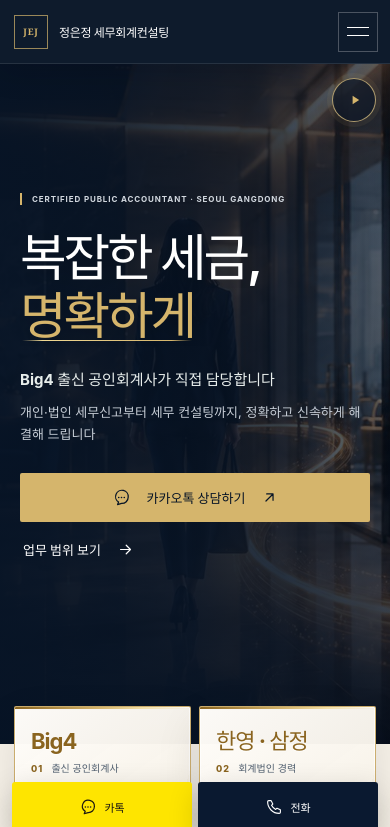
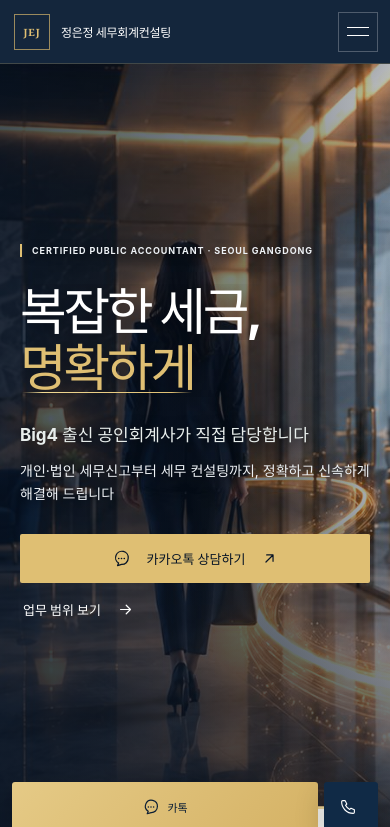
Before and after one commit to eunjungjung33/veritax, a React (Vite) app: page / in a window 390 px wide. Shown: the top 827 px of the page. Built offline with nearby package versions, Linux system fonts and the light colour scheme.

Commit message:
feat: brighten mobile experience

```diff
--- a/src/components/HeroFilm.tsx
+++ b/src/components/HeroFilm.tsx
@@ -10,9 +10,17 @@ type UserPlaybackChoice = "none" | "play" | "pause";
 
 const HERO_PLAYBACK_RATE = 0.7;
 
+function canAutoPlayHero() {
+  if (typeof window === "undefined" || typeof navigator === "undefined") return false;
+
+  const reducedMotion = window.matchMedia("(prefers-reduced-motion: reduce)");
+  const connection = (navigator as NavigatorWithConnection).connection;
+  return !reducedMotion.matches && connection?.saveData !== true;
+}
+
 export function HeroFilm() {
   const videoRef = useRef<HTMLVideoElement>(null);
-  const [autoEligible, setAutoEligible] = useState(false);
+  const [autoEligible, setAutoEligible] = useState(canAutoPlayHero);
   const [userChoice, setUserChoice] = useState<UserPlaybackChoice>("none");
   const [isPlaying, setIsPlaying] = useState(false);
   const [hasPresentedFrame, setHasPresentedFrame] = useState(false);
@@ -20,23 +28,20 @@ export function HeroFilm() {
   const [hasError, setHasError] = useState(false);
 
   useEffect(() => {
-    const wideScreen = window.matchMedia("(min-width: 769px)");
     const reducedMotion = window.matchMedia("(prefers-reduced-motion: reduce)");
     const connection = (navigator as NavigatorWithConnection).connection;
 
     const updatePlayback = () => {
-      const canAutoPlay = wideScreen.matches && !reducedMotion.matches && connection?.saveData !== true;
+      const canAutoPlay = !reducedMotion.matches && connection?.saveData !== true;
       setAutoEligible(canAutoPlay);
       setAutoPlayBlocked(false);
     };
 
     updatePlayback();
-    wideScreen.addEventListener("change", updatePlayback);
     reducedMotion.addEventListener("change", updatePlayback);
     connection?.addEventListener("change", updatePlayback);
 
     return () => {
-      wideScreen.removeEventListener("change", updatePlayback);
       reducedMotion.removeEventListener("change", updatePlayback);
       connection?.removeEventListener("change", updatePlayback);
     };
@@ -50,6 +55,8 @@ export function HeroFilm() {
 
     video.defaultMuted = true;
     video.muted = true;
+    video.setAttribute("playsinline", "");
+    video.setAttribute("webkit-playsinline", "");
     video.defaultPlaybackRate = HERO_PLAYBACK_RATE;
     video.playbackRate = HERO_PLAYBACK_RATE;
 
@@ -117,10 +124,11 @@ export function HeroFilm() {
           <video
             ref={videoRef}
             className="hero-film-video"
+            autoPlay={shouldPlay}
             muted
             loop
             playsInline
-            preload={autoEligible || userChoice !== "none" ? "metadata" : "none"}
+            preload={shouldPlay ? "auto" : userChoice !== "none" ? "metadata" : "none"}
             poster={heroPoster}
             tabIndex={-1}
             disablePictureInPicture
--- a/src/design.css
+++ b/src/design.css
@@ -6,20 +6,20 @@
 
 :root {
   --ink: #111b2a;
-  --charcoal: #071426;
-  --green: #0a1930;
-  --green-deep: #071426;
-  --cream: #efebe3;
-  --ivory: #f7f2e8;
-  --paper: #fcfaf5;
-  --gold: #78571f;
+  --charcoal: #0b1e35;
+  --green: #102a46;
+  --green-deep: #0b1e35;
+  --cream: #f3efe7;
+  --ivory: #faf8f2;
+  --paper: #fffdfa;
+  --gold: #805b18;
   --gold-deep: #8a641f;
-  --gold-bright: #d5b56c;
-  --sky: #bfc6cf;
-  --silver: #bfc6cf;
-  --silver-deep: #667180;
-  --line: rgba(10, 25, 48, 0.16);
-  --muted: #667180;
+  --gold-bright: #dfbf73;
+  --sky: #d8dfe7;
+  --silver: #c9d0d9;
+  --silver-deep: #536173;
+  --line: rgba(10, 25, 48, 0.15);
+  --muted: #526071;
   --pad: clamp(24px, 4.4vw, 72px);
   --max: 1320px;
   --header-height: 72px;
@@ -27,19 +27,20 @@
 
 body {
   background: var(--ivory);
-  font-family: Pretendard, "Noto Sans KR", "Malgun Gothic", Inter, system-ui, sans-serif;
+  font-family: Pretendard, "Noto Sans KR", "Apple SD Gothic Neo", "Malgun Gothic", Inter, system-ui, sans-serif;
   font-weight: 400;
 }
 
 p { line-height: 1.78; }
+h1, h2, h3 { word-break: keep-all; text-wrap: balance; }
 ::selection { background: #d5b56c; color: #071426; }
 :focus-visible { outline-color: #d5b56c; }
 
 .site-header {
   gap: 24px;
-  background: rgba(7, 20, 38, 0.97);
-  border-bottom-color: rgba(255, 255, 255, 0.1);
-  box-shadow: 0 8px 30px rgba(3, 9, 19, 0.16);
+  background: rgba(11, 30, 53, 0.96);
+  border-bottom-color: rgba(223, 191, 115, 0.22);
+  box-shadow: 0 8px 30px rgba(3, 9, 19, 0.12);
 }
 
 .brand { gap: 11px; }
@@ -98,6 +99,7 @@ em { color: var(--gold-bright); }
   inset: 0;
   object-fit: cover;
   object-position: 50% 50%;
+  filter: brightness(1.13) saturate(1.07) contrast(1.01);
 }
 .hero-film-poster { opacity: 1; transition: opacity 0.9s ease; }
 .hero-film-video { opacity: 0; transition: opacity 0.9s ease; }
@@ -152,8 +154,8 @@ em { color: var(--gold-bright); }
 .hero-media-control-icon svg { width: 16px; height: 16px; fill: currentColor; }
 .hero-shade {
   background:
-    linear-gradient(90deg, #071426 0%, rgba(7, 20, 38, 0.97) 31%, rgba(7, 20, 38, 0.82) 47%, rgba(7, 20, 38, 0.24) 75%, rgba(4, 11, 23, 0.48) 100%),
-    linear-gradient(180deg, rgba(4, 11, 23, 0.1), rgba(4, 11, 23, 0.08) 52%, rgba(4, 11, 23, 0.78));
+    linear-gradient(90deg, rgba(7, 20, 38, 0.82) 0%, rgba(7, 20, 38, 0.73) 31%, rgba(7, 20, 38, 0.54) 49%, rgba(7, 20, 38, 0.1) 78%, rgba(4, 11, 23, 0.25) 100%),
+    linear-gradient(180deg, rgba(4, 11, 23, 0.03), rgba(4, 11, 23, 0.04) 54%, rgba(4, 11, 23, 0.58));
 }
 
 .hero-copy {
@@ -171,23 +173,23 @@ em { color: var(--gold-bright); }
 .hero-badge {
   min-height: auto;
   padding: 2px 0 2px 14px;
-  color: #d2d8df;
+  color: #eef2f6;
   background: transparent;
   border: 0;
   border-left: 2px solid var(--gold-bright);
   border-radius: 0;
-  font-size: 10px;
+  font-size: 11px;
   letter-spacing: 0.16em;
 }
 
 .hero-copy h1 {
   max-width: 760px;
   margin: 30px 0 25px;
-  font-size: clamp(58px, 6.5vw, 88px);
+  font-size: clamp(62px, 6.8vw, 94px);
   line-height: 1.01;
   letter-spacing: -0.062em;
-  font-weight: 610;
-  text-shadow: 0 3px 24px rgba(0, 0, 0, 0.24);
+  font-weight: 680;
+  text-shadow: 0 3px 24px rgba(1, 7, 16, 0.52);
 }
 
 .hero-title-line { display: block; overflow: hidden; padding: 0.05em 0 0.08em; }
@@ -215,8 +217,8 @@ em { color: var(--gold-bright); }
 }
 
 .hero-copy p { max-width: 560px; margin: 0; }
-.hero-copy p strong { font-size: clamp(17px, 1.4vw, 20px); font-weight: 650; }
-.hero-copy p span { margin-top: 9px; color: #c6cdd6; font-size: 14px; }
+.hero-copy p strong { font-size: clamp(18px, 1.5vw, 21px); font-weight: 720; text-shadow: 0 2px 14px rgba(1, 7, 16, 0.58); }
+.hero-copy p span { margin-top: 9px; color: #eef2f6; font-size: 15px; text-shadow: 0 2px 14px rgba(1, 7, 16, 0.72); }
 .hero-actions { margin-top: 34px; justify-content: flex-start; }
 .button-hero-outline { background: rgba(5, 14, 29, 0.28); border-color: rgba(191, 198, 207, 0.58); }
 .scroll-cue { display: none; }
@@ -263,7 +265,7 @@ em { color: var(--gold-bright); }
   overflow: hidden;
   border: 1px solid rgba(185, 144, 60, 0.72);
   border-radius: 2px;
-  background: linear-gradient(145deg, rgba(255, 253, 250, 0.99), rgba(247, 242, 232, 0.97));
+  background: linear-gradient(145deg, #fffefa, #faf7f0);
   box-shadow:
     0 18px 46px rgba(7, 20, 38, 0.11),
     inset 0 0 0 1px rgba(255, 255, 255, 0.72);
@@ -310,10 +312,10 @@ em { color: var(--gold-bright); }
   z-index: 1;
 }
 .metrics strong {
-  font-size: clamp(26px, 2.7vw, 38px);
-  font-weight: 650;
+  font-size: clamp(28px, 2.85vw, 40px);
+  font-weight: 720;
   letter-spacing: -0.045em;
-  color: var(--gold-deep);
+  color: var(--green-deep);
   opacity: 0;
   transform: translateY(17px);
   filter: blur(3px);
@@ -362,7 +364,7 @@ em { color: var(--gold-bright); }
     opacity: 1;
     transform: translateY(0);
     filter: blur(0);
-    color: var(--gold-deep);
+    color: var(--green-deep);
     text-shadow: 0 1px 0 rgba(255, 255, 255, 0.82);
   }
 }
@@ -384,12 +386,13 @@ em { color: var(--gold-bright); }
 }
 .section-heading-main { grid-template-columns: minmax(0, 1fr) minmax(220px, 0.46fr); gap: 32px; }
 .section-heading h2 {
-  font-size: clamp(38px, 4.2vw, 60px);
-  line-height: 1.13;
+  color: var(--green-deep);
+  font-size: clamp(42px, 4.55vw, 66px);
+  line-height: 1.1;
   letter-spacing: -0.05em;
-  font-weight: 560;
+  font-weight: 680;
 }
-.section-heading p { max-width: 360px; font-size: 14px; }
+.section-heading p { max-width: 390px; color: #4d5b6c; font-size: 15px; }
 
 .home-about-grid {
   grid-template-columns: minmax(320px, 0.72fr) 1.16fr;
@@ -413,37 +416,57 @@ em { color: var(--gold-bright); }
 .portrait-placeholder > div { color: rgba(255, 255, 255, 0.18); font-size: clamp(84px, 9vw, 132px); }
 .portrait-placeholder > span { color: #dcc37f; font-size: 10px; }
 .portrait-placeholder > p { color: #c2cad3; }
-.home-about-copy { max-width: 680px; }
+.home-about-copy {
+  max-width: 720px;
+  padding: clamp(32px, 4vw, 56px);
+  border: 1px solid rgba(174, 184, 196, 0.52);
+  border-top: 3px solid var(--gold-bright);
+  background: rgba(255, 253, 250, 0.94);
+  box-shadow: 0 20px 54px rgba(7, 20, 38, 0.09);
+}
 .mini-index { color: var(--gold); font-size: 11px; }
 .home-about-copy h3 { margin: 23px 0 21px; font-size: clamp(42px, 4.3vw, 62px); }
 .home-about-copy h3 small { color: var(--gold); font-size: 16px; }
-.home-about-copy > p { font-size: 15px; }
+.home-about-copy > p { color: #4d5b6c; font-size: 16px; }
 .badge-row span { color: var(--green); border-color: rgba(10, 25, 48, 0.24); background: rgba(255, 255, 255, 0.56); }
 
 .service-preview-grid {
   grid-template-columns: repeat(2, minmax(0, 1fr));
-  border-color: var(--line);
+  gap: 14px;
+  border: 0;
 }
 .service-preview-card {
-  min-height: 220px;
-  padding: 30px 32px;
-  background: rgba(255, 253, 250, 0.45);
+  min-height: 230px;
+  padding: 32px 34px;
+  border: 1px solid rgba(174, 184, 196, 0.58);
+  border-top: 2px solid rgba(190, 148, 58, 0.78);
+  background: #fffefa;
+  box-shadow: 0 14px 34px rgba(7, 20, 38, 0.065);
 }
 .service-preview-card > span { color: var(--gold); font-size: 11px; }
-.service-preview-card h3 { margin: auto 0 11px; font-size: clamp(25px, 2.3vw, 33px); font-weight: 580; }
-.service-preview-card p { max-width: 520px; font-size: 13px; }
+.service-preview-card h3 { margin: auto 0 11px; color: var(--green-deep); font-size: clamp(27px, 2.45vw, 35px); font-weight: 680; }
+.service-preview-card p { max-width: 520px; color: #4d5b6c; font-size: 14px; }
+.service-preview-card > svg { color: var(--gold-deep); }
 .service-preview-card:hover { background: var(--green); }
+.service-preview-card:hover h3 { color: white; }
 
 .news-grid { grid-template-columns: 1.28fr 1fr 1fr; gap: 18px; }
+.news-card {
+  padding-bottom: 26px;
+  border: 1px solid rgba(174, 184, 196, 0.48);
+  background: #fffefa;
+  box-shadow: 0 14px 34px rgba(7, 20, 38, 0.055);
+}
 .news-art { height: 220px; }
 .news-card:first-child .news-art { height: 280px; }
 .news-art::after { background-size: 62px 62px; opacity: 0.72; }
 .news-art-1 { background: #9b7530; }
 .news-art-2 { background: #173552; }
 .news-art-3 { background: #5d6979; }
-.news-card > small { margin-top: 20px; color: #737e8c; font-size: 10px; }
-.news-card h3 { font-size: clamp(19px, 1.7vw, 24px); font-weight: 590; }
-.news-card p { font-size: 13px; }
+.news-card > small { margin: 22px 24px 10px; color: #647184; font-size: 10px; }
+.news-card h3 { margin-inline: 24px; color: var(--green-deep); font-size: clamp(21px, 1.85vw, 26px); font-weight: 680; }
+.news-card p { margin-inline: 24px; color: #4d5b6c; font-size: 14px; }
+.news-card .news-link { margin-inline: 24px; color: var(--gold-deep); }
 
 /* Internal pages: useful content now enters the first viewport. */
 .page-hero {
@@ -454,7 +477,7 @@ em { color: var(--gold-bright); }
     linear-gradient(90deg, rgba(191, 198, 207, 0.08) 1px, transparent 1px),
     linear-gradient(rgba(191, 198, 207, 0.06) 1px, transparent 1px),
     radial-gradient(circle at 82% 20%, rgba(213, 181, 108, 0.17), transparent 27%),
-    linear-gradient(135deg, #102b49, #071426 62%, #171a24);
+    linear-gradient(135deg, #173c61, #0b1e35 62%, #252837);
   background-size: 82px 82px, 82px 82px, auto, auto;
 }
 .page-hero-inner { grid-template-columns: minmax(0, 1.12fr) minmax(260px, 0.58fr); gap: 52px; }
@@ -479,10 +502,11 @@ em { color: var(--gold-bright); }
 .service-card {
   min-height: 270px;
   padding: clamp(28px, 3vw, 38px);
-  background: rgba(255, 253, 250, 0.82);
+  border-color: rgba(174, 184, 196, 0.55);
+  background: #fffefa;
 }
 .service-card:nth-child(4n + 2),
-.service-card:nth-child(4n + 3) { background: #f0ece4; }
+.service-card:nth-child(4n + 3) { background: #f6f2e9; }
 .service-card h2 { margin: auto 0 15px; font-size: clamp(28px, 2.6vw, 38px); }
 .service-card p { min-height: auto; max-width: 540px; font-size: 13px; }
 .service-card a { margin-top: 22px; color: var(--green); }
@@ -528,6 +552,8 @@ em { color: var(--gold-bright); }
   border-radius: 3px;
   box-shadow: 0 10px 30px rgba(0, 0, 0, 0.19);
 }
+.floating-kakao { color: #0b1e35; background: linear-gradient(135deg, #e5ca86, #d5b265); }
+.floating-phone { background: #102a46; }
 
 .site-footer {
   padding-top: clamp(72px, 7vw, 96px);
@@ -622,23 +648,23 @@ em { color: var(--gold-bright); }
     padding-left: max(14px, env(safe-area-inset-left));
     padding-right: max(12px, env(safe-area-inset-right));
   }
-  .brand-mark { width: 34px; height: 34px; font-size: 9px; }
-  .brand-copy strong { font-size: 13px; }
+  .brand-mark { width: 36px; height: 36px; font-size: 10px; }
+  .brand-copy strong { font-size: 14px; font-weight: 700; }
   .menu-toggle { width: 40px; height: 40px; }
 
-  .home-hero { min-height: 680px; }
+  .home-hero { min-height: max(700px, calc(100svh - var(--header-height))); }
   .hero-film-poster,
-  .hero-film-video { object-position: 48% 50%; }
+  .hero-film-video { object-position: 48% 50%; filter: brightness(1.2) saturate(1.08) contrast(1.01); }
   .hero-shade {
     background:
-      linear-gradient(90deg, rgba(7, 20, 38, 0.96), rgba(7, 20, 38, 0.76) 72%, rgba(5, 14, 29, 0.52)),
-      linear-gradient(180deg, rgba(3, 9, 19, 0.14), rgba(3, 9, 19, 0.18) 56%, rgba(3, 9, 19, 0.88));
+      linear-gradient(90deg, rgba(7, 20, 38, 0.74), rgba(7, 20, 38, 0.46) 72%, rgba(5, 14, 29, 0.24)),
+      linear-gradient(180deg, rgba(3, 9, 19, 0.03), rgba(3, 9, 19, 0.07) 52%, rgba(3, 9, 19, 0.62));
   }
-  .hero-copy { width: calc(100% - 40px); padding: 58px 0 104px; }
-  .hero-badge { padding-left: 10px; font-size: 8px; letter-spacing: 0.11em; }
-  .hero-copy h1 { margin: 25px 0 21px; font-size: clamp(44px, 13.8vw, 58px); }
-  .hero-copy p strong { font-size: 15px; }
-  .hero-copy p span { font-size: 13px; line-height: 1.65; }
+  .hero-copy { width: calc(100% - 40px); padding: 62px 0 96px; }
+  .hero-badge { padding-left: 10px; font-size: 9px; letter-spacing: 0.1em; text-shadow: 0 2px 10px rgba(1, 7, 16, 0.72); }
+  .hero-copy h1 { margin: 27px 0 23px; font-size: clamp(48px, 14vw, 60px); line-height: 0.98; }
+  .hero-copy p strong { font-size: 17px; }
+  .hero-copy p span { font-size: 14px; line-height: 1.68; }
   .hero-actions { width: 100%; margin-top: 28px; gap: 7px; }
   .hero-actions .button { width: 100%; }
   .hero-actions .button-hero-outline {
@@ -658,31 +684,38 @@ em { color: var(--gold-bright); }
   }
   .metrics > div {
     min-width: 0;
-    min-height: 92px;
-    padding: 16px;
+    min-height: 108px;
+    padding: 18px;
     flex-direction: column;
     align-items: flex-start;
     justify-content: center;
-    border: 1px solid rgba(185, 144, 60, 0.72);
+    border: 1px solid rgba(166, 125, 45, 0.62);
+    background: #fffefa;
+    box-shadow: 0 14px 34px rgba(7, 20, 38, 0.1);
   }
-  .metrics strong { font-size: clamp(21px, 6vw, 27px); }
-  .metrics span { margin-top: 6px; font-size: 10px; }
+  .metrics strong { color: var(--green-deep); font-size: clamp(24px, 6.8vw, 30px); font-weight: 720; }
+  .metrics span { margin-top: 7px; color: #4d5b6c; font-size: 11px; }
 
   .section { padding-block: 72px; }
   .home-about { padding-top: 92px; }
   .section-heading { margin-bottom: 40px; }
-  .section-heading h2 { font-size: clamp(34px, 9.8vw, 42px); }
-  .section-heading p { font-size: 13px; }
+  .eyebrow { font-size: 10px; }
+  .section-heading h2 { font-size: clamp(38px, 10.8vw, 47px); font-weight: 700; }
+  .section-heading p { color: #4d5b6c; font-size: 14px; }
   .portrait-placeholder { min-height: auto; aspect-ratio: 4 / 5; }
-  .home-about-copy h3 { font-size: 42px; }
+  .home-about-copy { padding: 28px 24px 30px; }
+  .home-about-copy h3 { font-size: 44px; font-weight: 680; }
   .home-about-copy > p,
-  .profile-intro { font-size: 14px; }
+  .profile-intro { color: #4d5b6c; font-size: 15px; }
 
   .service-preview-grid,
   .service-card-grid { grid-template-columns: 1fr; }
-  .service-preview-card { min-height: 190px; padding: 24px; }
+  .service-preview-grid { gap: 12px; }
+  .service-preview-card { min-height: 196px; padding: 26px 24px; }
+  .service-preview-card h3 { font-size: clamp(28px, 8vw, 32px); }
+  .service-preview-card p { font-size: 15px; }
   .service-card { min-height: 230px; padding: 25px; }
-  .service-card:nth-child(n) { background: rgba(255, 253, 250, 0.82); }
+  .service-card:nth-child(n) { background: #fffefa; }
 
   .news-grid { grid-template-columns: 1fr; gap: 42px; }
   .news-card:last-child { grid-column: auto; }
@@ -715,7 +748,7 @@ em { color: var(--gold-bright); }
     bottom: max(12px, env(safe-area-inset-bottom));
     left: max(12px, env(safe-area-inset-left));
     display: grid;
-    grid-template-columns: 1fr 1fr;
+    grid-template-columns: 1fr 54px;
     gap: 6px;
   }
   .floating-actions a {
@@ -728,6 +761,8 @@ em { color: var(--gold-bright); }
     border-radius: 3px;
     font-size: 11px;
   }
+  .floating-phone span { position: absolute; width: 1px; height: 1px; overflow: hidden; clip-path: inset(50%); }
+  .floating-phone { grid-template-columns: 1fr; }
   .floating-actions a svg { width: 18px; }
 
   .site-footer { padding-top: 64px; padding-bottom: 92px; }
@@ -773,7 +808,7 @@ em { color: var(--gold-bright); }
   .metrics > div { transition: none; }
   .metrics strong {
     filter: none;
-    color: var(--gold-deep);
+    color: var(--green-deep);
     text-shadow: none;
   }
   .metrics > div::before {
```
